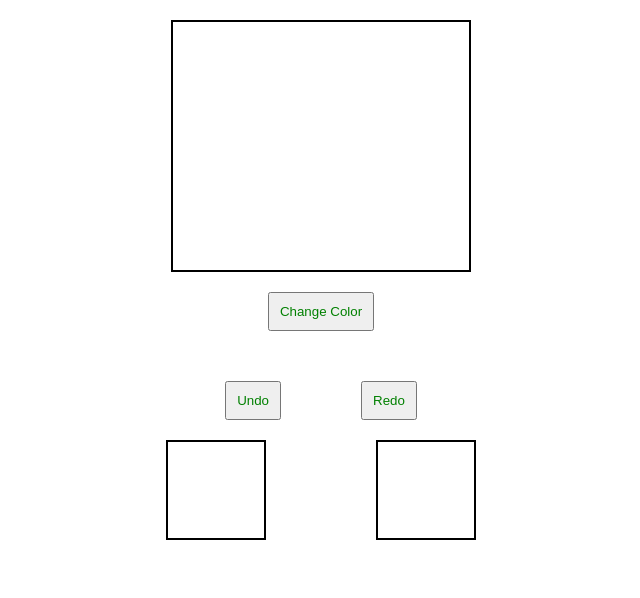
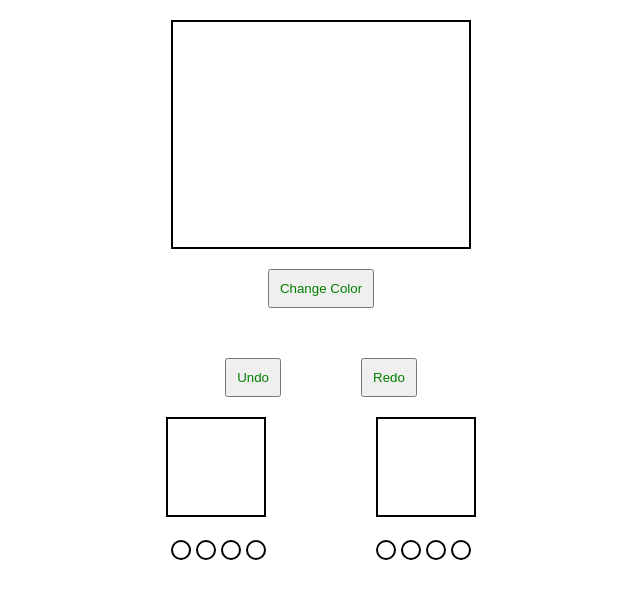
Before and after one commit to kejsijahaj/color-div, a plain HTML site: page index.html in a window 1280 px wide. Shown: the whole page, without its empty margins (319-959 px from the left). Drawn offline with Linux system fonts and the light colour scheme.

Commit message:
array color placeholders

```diff
--- a/index.html
+++ b/index.html
@@ -18,6 +18,20 @@
       <div class="undoBox" id="undoBox"></div>
       <div class="redoBox" id="redoBox"></div>
     </div>
+    <div class="arrayHolder" id="arrayHolder">
+      <div class="undoHolder">
+        <div class="undoArr" id="undoArr1"></div>
+        <div class="undoArr" id="undoArr2"></div>
+        <div class="undoArr" id="undoArr3"></div>
+        <div class="undoArr" id="undoArr4"></div>
+      </div>
+      <div class="redoHolder">
+        <div class="redoArr" id="redoArr1"></div>
+        <div class="redoArr" id="redoArr2"></div>
+        <div class="redoArr" id="redoArr3"></div>
+        <div class="redoArr" id="redoArr4"></div>
+      </div>
+    </div>
     <script src="script.js"></script>
   </body>
 </html>
--- a/style.css
+++ b/style.css
@@ -77,3 +77,35 @@ body {
     color: black;
     margin-bottom: 20px;
 }
+
+.arrayHolder {
+    display: flex;
+    justify-content: center;
+    align-items: center;
+    gap: 110px;
+    margin-top: 3px;
+}
+
+.undoHolder {
+    display: flex;
+    gap: 5px;
+}
+
+.redoHolder {
+    display: flex;
+    gap: 5px;
+}
+
+.undoArr {
+    border: 2px solid;
+    width: 20px;
+    height: 20px;
+    border-radius: 50%;
+}
+
+.redoArr {
+    border: 2px solid;
+    width: 20px;
+    height: 20px;
+    border-radius: 50%;
+}
```
